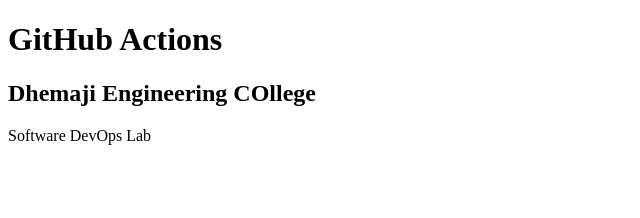
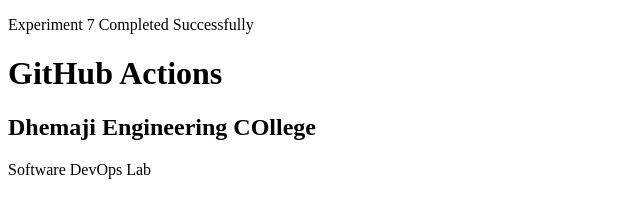
Before and after one commit to dipankadas1234-lm10/docker-ci-exp7, a plain HTML site: page index.html in a window 1280 px wide. Shown: the whole page, without its empty margins (0-640 px from the left). Drawn offline with Linux system fonts and the light colour scheme.

Commit message:
Updated Home Page

```diff
--- a/index.html
+++ b/index.html
@@ -3,6 +3,7 @@
 <head>
 	<title>Docker CI Demo</title>
 </head>
+<p>Experiment 7 Completed Successfully</p>
 <body>
 	<h1>GitHub Actions</h1>
 	<h2>Dhemaji Engineering COllege</h2>
```
